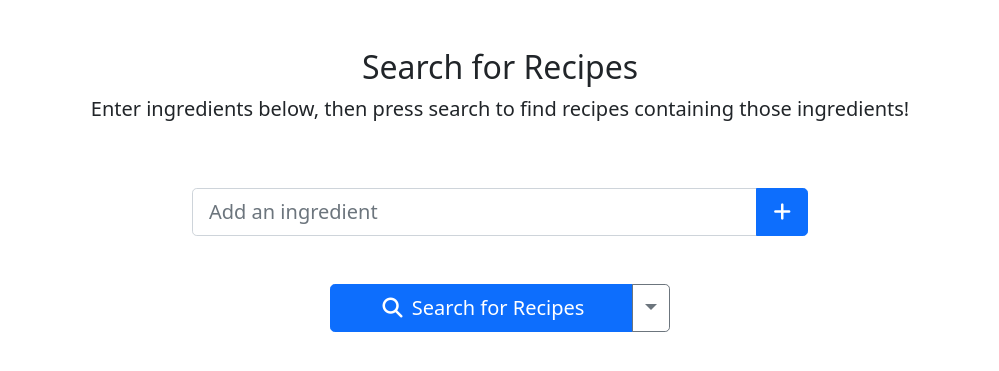
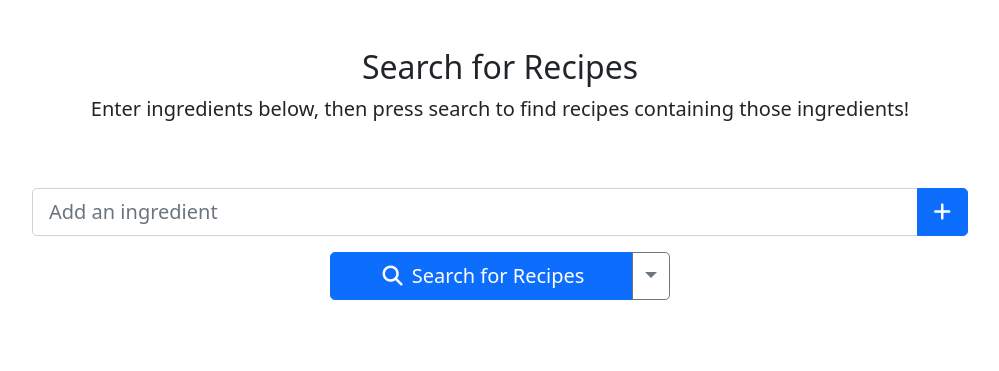
Before and after one commit to brianMxBm/PantryPal, a Flask app: page / in a window 1280 px wide. Shown: the top 371 px of the page, without its empty margins (140-1139 px from the left). Run offline with Flask 2, Linux system fonts and the light colour scheme; some libraries are stand-ins or nearby versions.

Commit message:
FRONTEND: Change Width Of Container.

```diff
--- a/web/static/style.css
+++ b/web/static/style.css
@@ -1,14 +1,14 @@
-/* By default, it's inline. However, Bootstrap displays normal controls as blocks.*/
+/* By default, it's inline. However, Bootstrap displays normal controls as blocks. */
 .bootstrap-select {
     display: block !important;
     width: 100% !important;
 }
 
-/* Hide the caret since form-select has its own.*/
+/* Hide the caret since form-select has its own. */
 .form-select.dropdown-toggle::after {
     display: none !important;
 }
 
-.container{
+.container {
     max-width: 960px;
 }
--- a/web/templates/recipes/index.html
+++ b/web/templates/recipes/index.html
@@ -14,8 +14,7 @@
             Enter ingredients below, then press search to find recipes containing those ingredients!
         </p>
     </div>
-    <div class="row justify-content-center pb-5">
-        <div class="col-md-8">
+    <div class="row justify-content-center pb-3">
         <div class="input-group input-group-lg">
             <input class="form-control" type="search" placeholder="Add an ingredient"
                    aria-describedby="button-add-ingredient">
@@ -23,7 +22,6 @@
                 <i class="fas fa-plus" aria-hidden="true"></i>
                 <span class="visually-hidden">Add Ingredient</span>
             </button>
-            </div>
         </div>
     </div>
     <div class="row">
```
Lines whose indentation alone changed are shown as unchanged.
